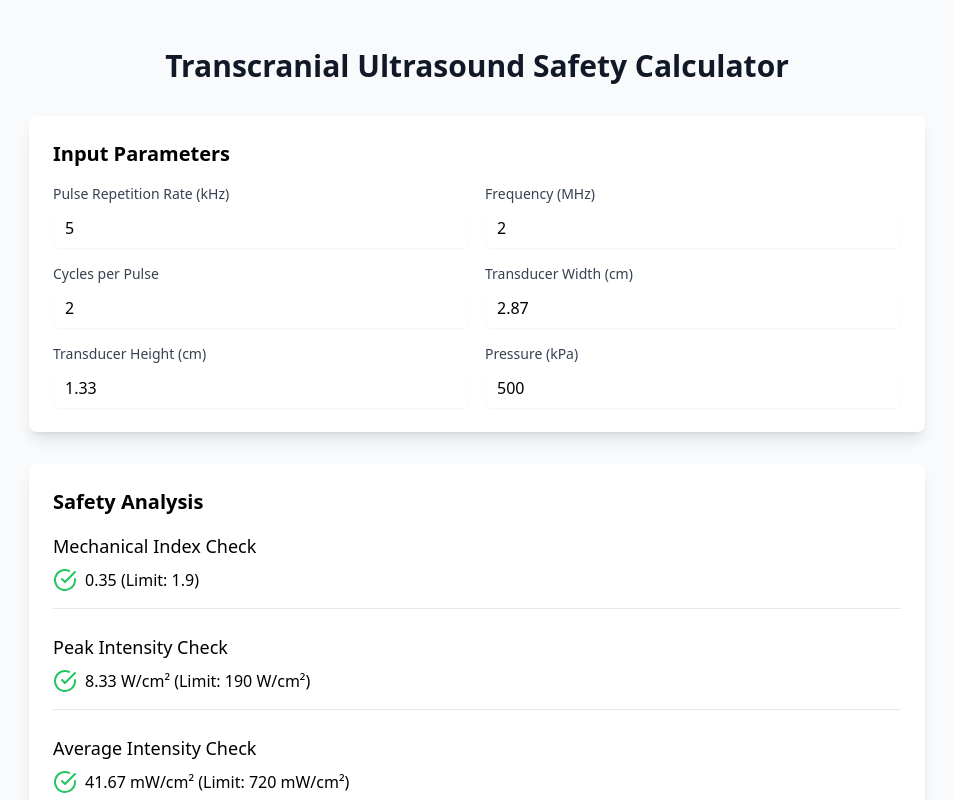
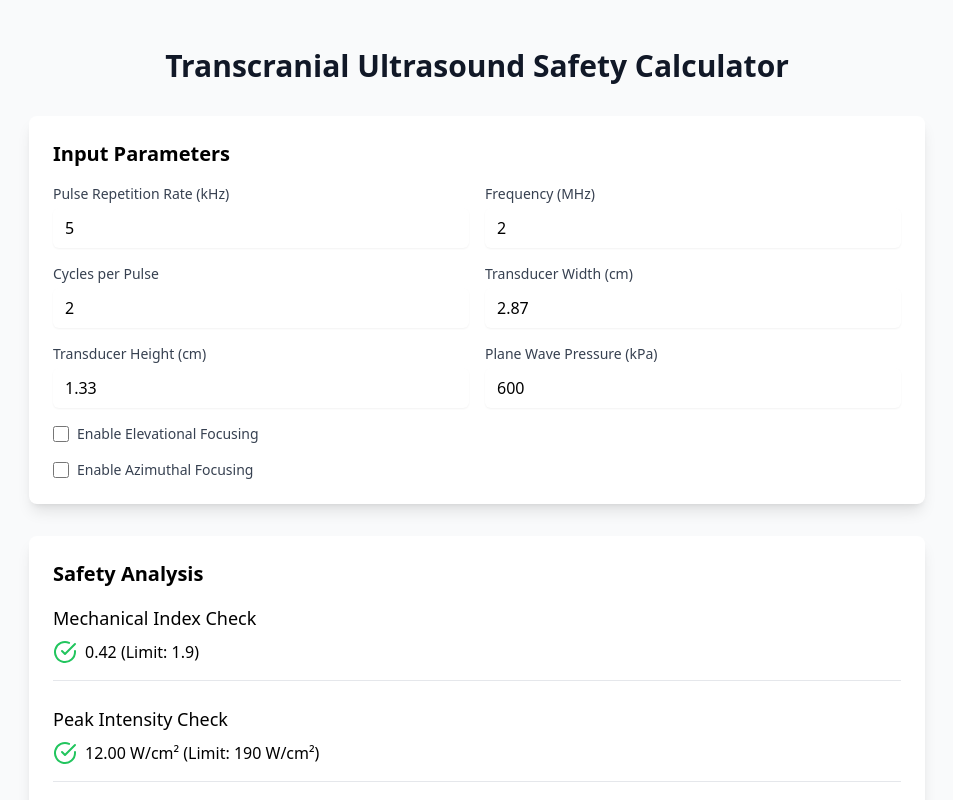
Before and after one commit to rhotter/tfus-safety-calculator, a React (Vite) app: page / in a window 1280 px wide. Shown: the top 800 px of the page, without its empty margins (163-1116 px from the left). Built offline with nearby package versions, Linux system fonts and the light colour scheme.

Commit message:
add optional focusing for updating mech index

```diff
--- a/src/App.tsx
+++ b/src/App.tsx
@@ -8,6 +8,10 @@ interface SafetyParams {
   transducerWidthCm: number;
   transducerHeightCm: number;
   pressureKPa: number;
+  useElevationalFocusing: boolean;
+  elevationalFocalDepthCm: number;
+  useAzimuthalFocusing: boolean;
+  azimuthalFocalDepthCm: number;
 }
 
 const MHZ_TO_HZ = 1e6;
@@ -17,15 +21,22 @@ const CM2_TO_M2 = 1e-4; // 1 cm² = 1e-4 m²
 const W_TO_MW = 1000; // 1 W = 1000 mW
 const KPA_TO_MPA = 1e-3;
 const C_CONSTANT_MW_PER_CM = 40; // mW/cm constant for TIC calculation
+const SPEED_OF_SOUND_M_PER_S = 1540; // Speed of sound in tissue (m/s)
+const CM_TO_M = 0.01; // Conversion factor from cm to m
 
 function App() {
+  // Default parameters
   const [params, setParams] = useState<SafetyParams>({
     pulseRepetitionRateKHz: 5,
     frequencyMHz: 2,
     cycles: 2,
     transducerWidthCm: 2.87,
     transducerHeightCm: 1.33,
-    pressureKPa: 500,
+    pressureKPa: 600,
+    useElevationalFocusing: false,
+    elevationalFocalDepthCm: 3,
+    useAzimuthalFocusing: false,
+    azimuthalFocalDepthCm: 3,
   });
 
   const [results, setResults] = useState({
@@ -38,6 +49,18 @@ function App() {
     tic: 0,
     mechanicalIndex: 0,
   });
+
+  const calculateFocusingGain = (
+    transducerDimensionCm: number,
+    focalDepthCm: number,
+    frequencyMHz: number
+  ): number => {
+    const wavelengthM = SPEED_OF_SOUND_M_PER_S / (frequencyMHz * MHZ_TO_HZ);
+    const transducerDimensionM = transducerDimensionCm * CM_TO_M;
+    const focalDepthM = focalDepthCm * CM_TO_M;
+    const fresnelNumber = (transducerDimensionM ** 2) / (wavelengthM * focalDepthM);
+    return Math.sqrt(fresnelNumber);
+  };
 
   const calculateResults = (p: SafetyParams) => {
     // Constants
@@ -76,8 +99,29 @@ function App() {
 
     // Step 6: Mechanical Index calculation (MI = p_min/sqrt(f))
     // Using peak negative pressure (pressure) divided by square root of frequency
-    const mechanicalIndex =
-      (p.pressureKPa * KPA_TO_MPA) / Math.sqrt(p.frequencyMHz);
+    let pressureMPa = p.pressureKPa * KPA_TO_MPA;
+
+    // Apply elevational focusing gain if enabled
+    if (p.useElevationalFocusing) {
+      const pressureGain = calculateFocusingGain(
+        p.transducerHeightCm,
+        p.elevationalFocalDepthCm,
+        p.frequencyMHz
+      );
+      pressureMPa *= pressureGain;
+    }
+
+    // Apply azimuthal focusing gain if enabled
+    if (p.useAzimuthalFocusing) {
+      const pressureGain = calculateFocusingGain(
+        p.transducerWidthCm,
+        p.azimuthalFocalDepthCm,
+        p.frequencyMHz
+      );
+      pressureMPa *= pressureGain;
+    }
+
+    const mechanicalIndex = pressureMPa / Math.sqrt(p.frequencyMHz);
 
     setResults({
       pulseDurationSec,
@@ -119,10 +163,10 @@ function App() {
   };
 
   const handleInputChange = (e: React.ChangeEvent<HTMLInputElement>) => {
-    const { name, value } = e.target;
+    const { name, value, type, checked } = e.target;
     setParams((prev) => ({
       ...prev,
-      [name]: parseFloat(value),
+      [name]: type === "checkbox" ? checked : parseFloat(value),
     }));
   };
 
@@ -198,7 +242,7 @@ function App() {
             </div>
             <div>
               <label className="block text-sm font-medium text-gray-700">
-                Pressure (kPa)
+                Plane Wave Pressure (kPa)
               </label>
               <input
                 type="number"
@@ -208,6 +252,66 @@ function App() {
                 className="mt-1 block w-full rounded-md border-gray-300 shadow-sm focus:border-blue-500 focus:ring-blue-500"
               />
             </div>
+          </div>
+
+          <div className="grid grid-cols-1 md:grid-cols-2 gap-4 mt-4">
+            <div>
+              <label className="flex items-center text-sm font-medium text-gray-700 cursor-pointer">
+                <input
+                  type="checkbox"
+                  name="useElevationalFocusing"
+                  checked={params.useElevationalFocusing}
+                  onChange={handleInputChange}
+                  className="mr-2 h-4 w-4 text-blue-600 focus:ring-blue-500 border-gray-300 rounded cursor-pointer"
+                />
+                Enable Elevational Focusing
+              </label>
+            </div>
+            {params.useElevationalFocusing && (
+              <div>
+                <label className="block text-sm font-medium text-gray-700">
+                  Elevational Focal Depth (cm)
+                </label>
+                <input
+                  type="number"
+                  name="elevationalFocalDepthCm"
+                  value={params.elevationalFocalDepthCm}
+                  onChange={handleInputChange}
+                  step="0.1"
+                  className="mt-1 block w-full rounded-md border-gray-300 shadow-sm focus:border-blue-500 focus:ring-blue-500"
+                />
+              </div>
+            )}
+          </div>
+
+          <div className="grid grid-cols-1 md:grid-cols-2 gap-4 mt-4">
+            <div>
+              <label className="flex items-center text-sm font-medium text-gray-700 cursor-pointer">
+                <input
+                  type="checkbox"
+                  name="useAzimuthalFocusing"
+                  checked={params.useAzimuthalFocusing}
+                  onChange={handleInputChange}
+                  className="mr-2 h-4 w-4 text-blue-600 focus:ring-blue-500 border-gray-300 rounded cursor-pointer"
+                />
+                Enable Azimuthal Focusing
+              </label>
+            </div>
+            {params.useAzimuthalFocusing && (
+              <div>
+                <label className="block text-sm font-medium text-gray-700">
+                  Azimuthal Focal Depth (cm)
+                </label>
+                <input
+                  type="number"
+                  name="azimuthalFocalDepthCm"
+                  value={params.azimuthalFocalDepthCm}
+                  onChange={handleInputChange}
+                  step="0.1"
+                  className="mt-1 block w-full rounded-md border-gray-300 shadow-sm focus:border-blue-500 focus:ring-blue-500"
+                />
+              </div>
+            )}
           </div>
         </div>
 
```
